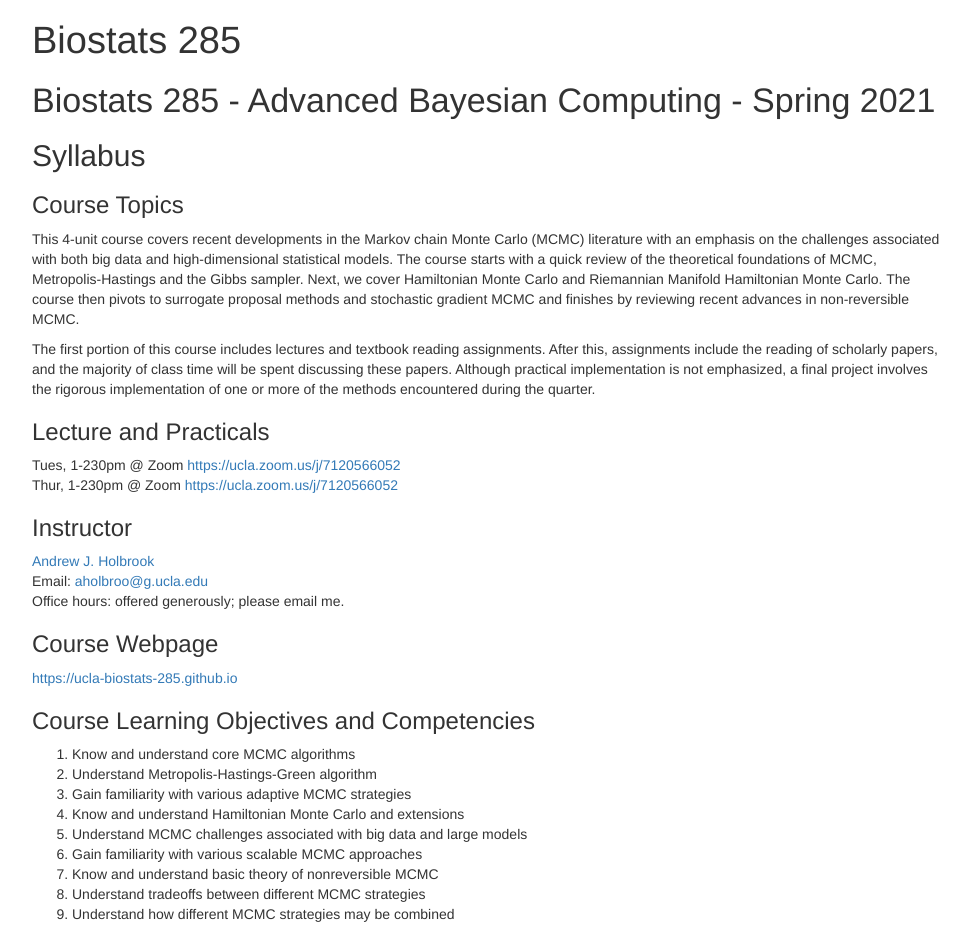
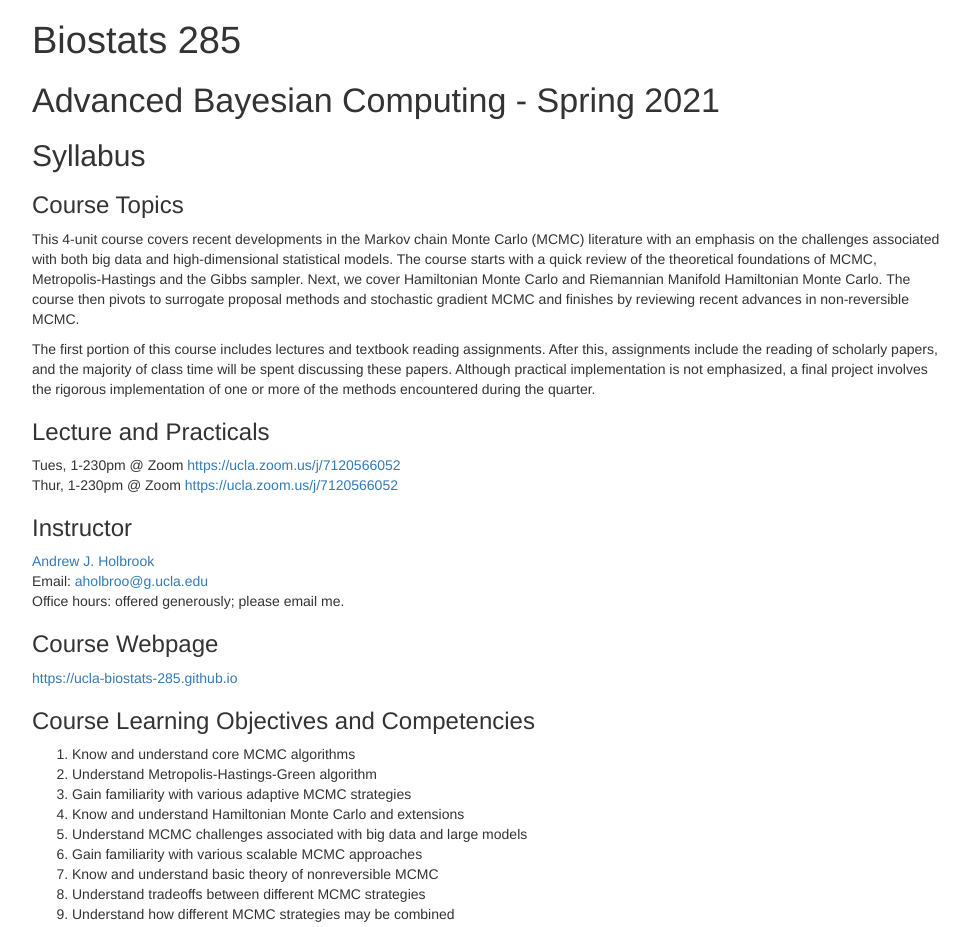
Before and after one commit to ucla-biostats-285/ucla-biostats-285.github.io, a plain HTML site: page syllabus/syllabus.html in a window 1280 px wide. Shown: the top 927 px of the page, without its empty margins (153-1123 px from the left). Drawn offline with nearby package versions, Linux system fonts and the light colour scheme; some packages are replaced by stand-ins of ours.

Commit message:
maybe works now

```diff
--- a/syllabus/syllabus.html
+++ b/syllabus/syllabus.html
@@ -182,8 +182,8 @@ summary {
 </div>
 
 
-<div id="biostats-285---advanced-bayesian-computing---spring-2021" class="section level1">
-<h1>Biostats 285 - Advanced Bayesian Computing - Spring 2021</h1>
+<div id="advanced-bayesian-computing---spring-2021" class="section level1">
+<h1>Advanced Bayesian Computing - Spring 2021</h1>
 <div id="syllabus" class="section level2">
 <h2>Syllabus</h2>
 <div id="course-topics" class="section level3">
```
Also changed, not shown: schedule/schedule.html (+1 -1 lines), 1 other file.
